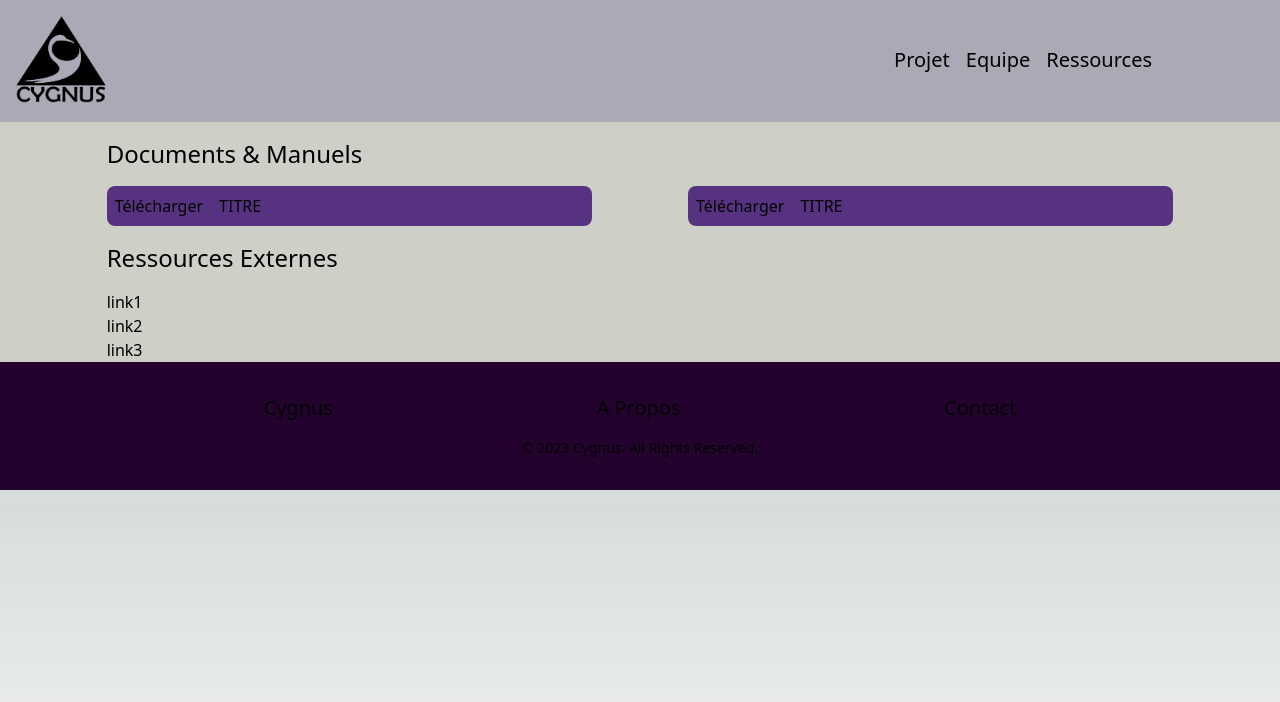
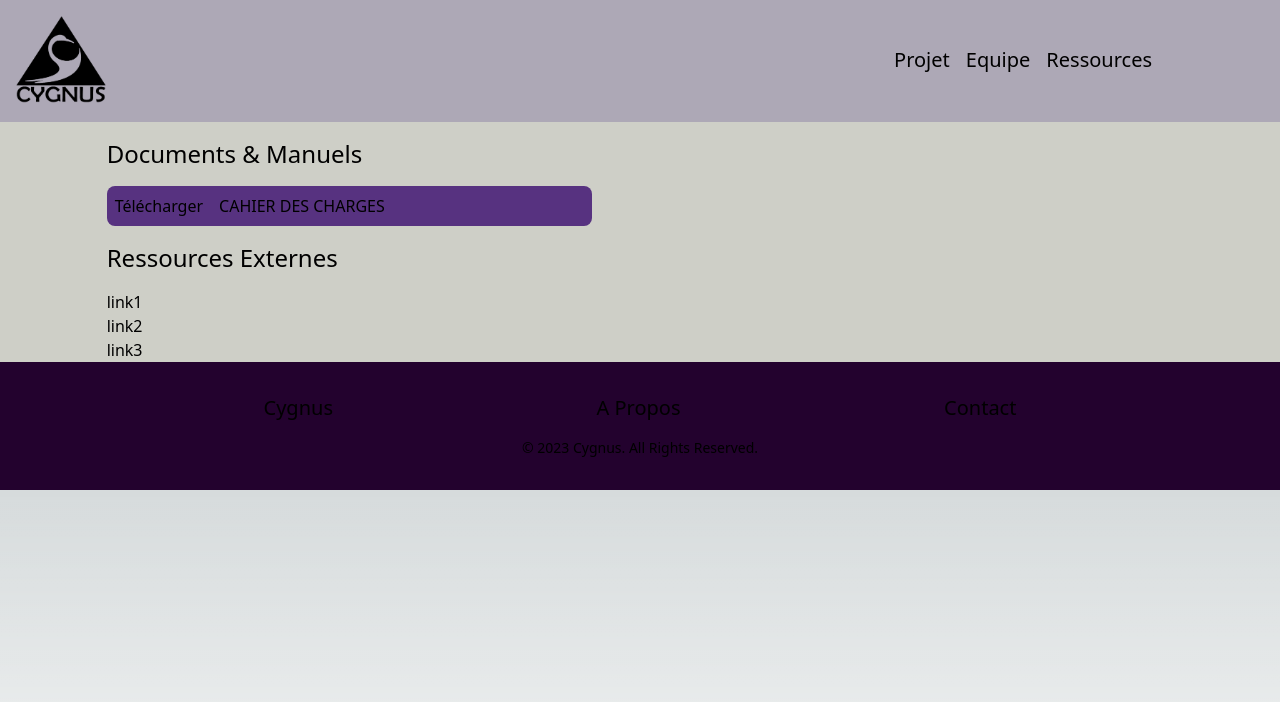
Before and after one commit to RealToddler/cygnus_website, a Next.js app: page /ressources in a window 1280 px wide. Shown: the top 702 px of the page. Built offline with nearby package versions, Linux system fonts and the light colour scheme.

Commit message:
cdc is now downloadable

```diff
--- a/components/RessourceContent.tsx
+++ b/components/RessourceContent.tsx
@@ -1,11 +1,11 @@
 import dateFormat, { masks } from "dateformat";
 
-const RessourceContent = () => {
+const RessourceContent = (obj : {title: string, path: string}) => {
   return (
     <>
       <div className="bg-tekhelet rounded-lg flex">
         <div className="w-fit p-2">
-          <a href="/asset2.png" download={true}>
+          <a href={`/${obj.path}`} download={true}>
             <div
               className="
             hover:font-semibold cursor-pointer"
@@ -15,7 +15,7 @@ const RessourceContent = () => {
           </a>
         </div>
         <div className="p-2">
-            <h1>TITRE</h1>
+            <h1>{obj.title.toUpperCase()}</h1>
         </div>
       </div>
     </>
--- a/pages/ressources.tsx
+++ b/pages/ressources.tsx
@@ -17,8 +17,7 @@ export default function Ressources() {
                   className="grid grid-cols-1 gap-4
                 md:grid-cols-2 md:gap-24"
                 >
-                  <RessourceContent />
-                  <RessourceContent />
+                  <RessourceContent title="Cahier des charges" path="Galaxy Traveller CDC.pdf"/>
                 </div>
                 <h1 className="text-2xl">Ressources Externes</h1>
                 <ol>
```
Also changed, not shown: 1 other file (tests, documents, lock files or other folders).
